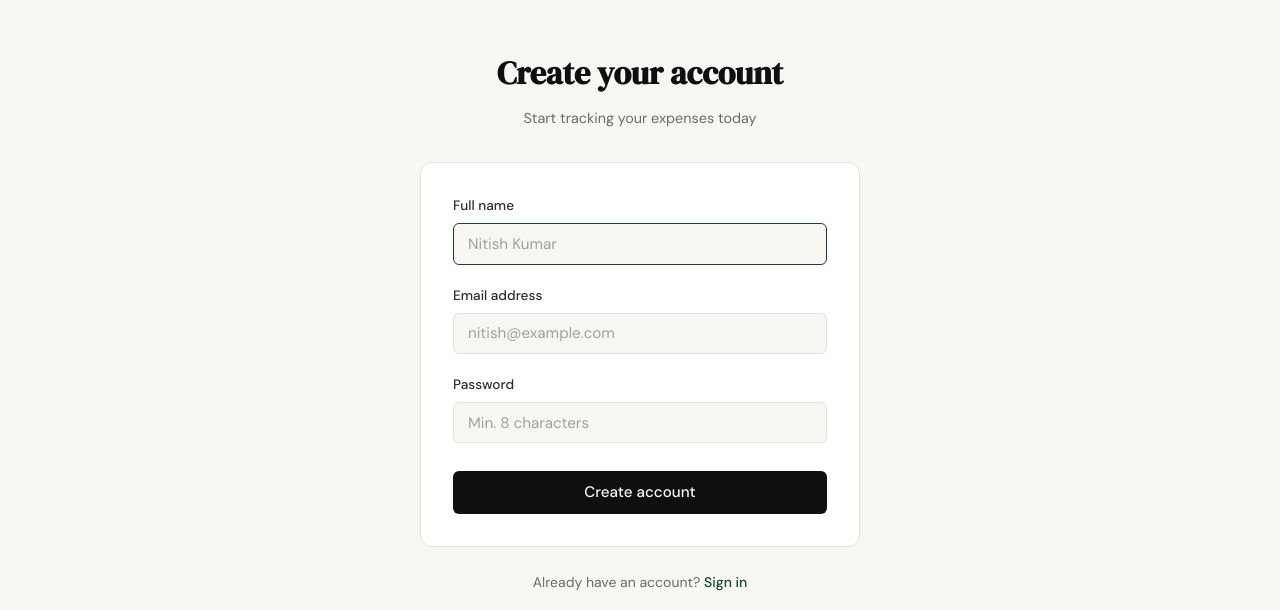
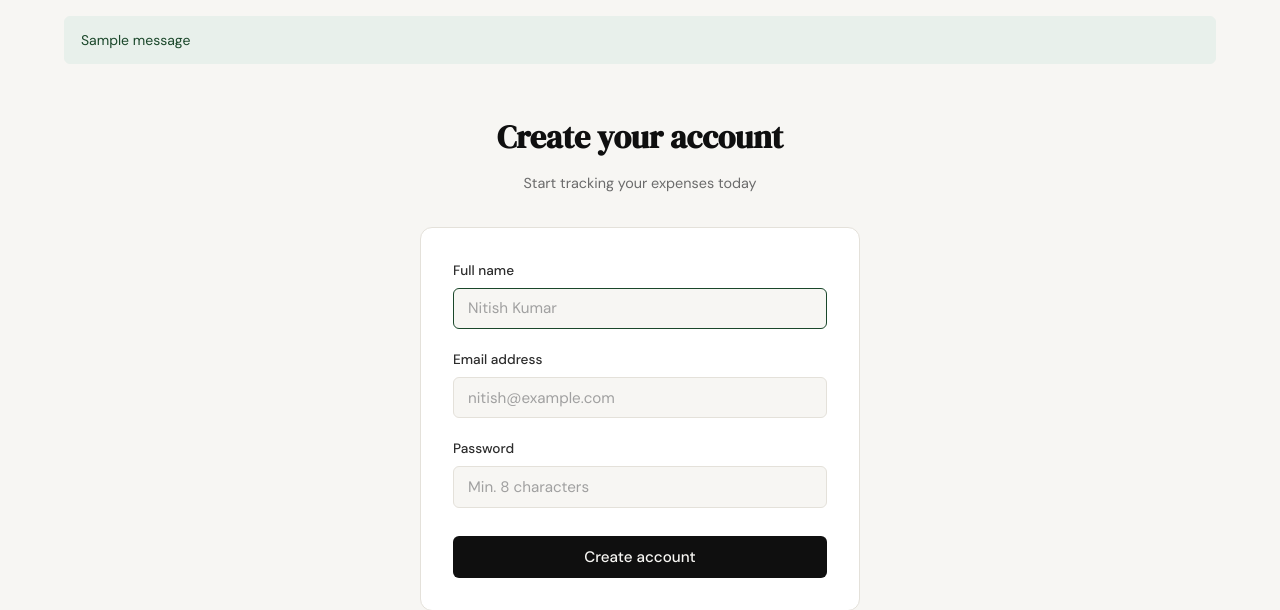
Before and after one commit to vishalmali06/spendly, a Flask app: page /register in a window 1280 px wide. Shown: the part 61-671 px from the top of the page. Run offline with Flask 3, Linux system fonts and the light colour scheme; one stand-in notice (Sample message) is shown.

Commit message:
add resitration feature

```diff
--- a/app.py
+++ b/app.py
@@ -1,8 +1,12 @@
-from flask import Flask, render_template
+import os
+import sqlite3
 
-from database.db import get_db, init_db, seed_db
+from flask import Flask, abort, flash, redirect, render_template, request, url_for
+
+from database.db import create_user, get_user_by_email, init_db, seed_db
 
 app = Flask(__name__)
+app.secret_key = os.environ.get("SPENDLY_SECRET_KEY", "dev-only-not-secret")
 
 with app.app_context():
     init_db()
@@ -18,9 +22,42 @@ def landing():
     return render_template("landing.html")
 
 
-@app.route("/register")
+@app.route("/register", methods=["GET", "POST"])
 def register():
-    return render_template("register.html")
+    if request.method == "GET":
+        return render_template("register.html", form={})
+
+    name = request.form.get("name", "").strip()
+    email = request.form.get("email", "").strip().lower()
+    password = request.form.get("password", "")
+    form = {"name": name, "email": email}
+
+    error = None
+    if not (1 <= len(name) <= 80):
+        error = "Please enter your name (1–80 characters)."
+    elif not (5 <= len(email) <= 120) or "@" not in email or "." not in email:
+        error = "Please enter a valid email address."
+    elif len(password) < 8:
+        error = "Password must be at least 8 characters."
+    elif get_user_by_email(email) is not None:
+        error = "An account with that email already exists."
+
+    if error:
+        return render_template("register.html", error=error, form=form)
+
+    try:
+        create_user(name, email, password)
+    except sqlite3.IntegrityError:
+        return render_template(
+            "register.html",
+            error="An account with that email already exists.",
+            form=form,
+        )
+    except sqlite3.Error:
+        abort(500)
+
+    flash("Account created — please sign in.", "success")
+    return redirect(url_for("login"))
 
 
 @app.route("/login")
--- a/database/db.py
+++ b/database/db.py
@@ -68,6 +68,30 @@ def init_db():
         conn.close()
 
 
+def create_user(name, email, password):
+    conn = get_db()
+    try:
+        with conn:
+            cur = conn.execute(
+                "INSERT INTO users (name, email, password_hash) VALUES (?, ?, ?)",
+                (name, email, generate_password_hash(password)),
+            )
+            return cur.lastrowid
+    finally:
+        conn.close()
+
+
+def get_user_by_email(email):
+    conn = get_db()
+    try:
+        return conn.execute(
+            "SELECT id, name, email, password_hash FROM users WHERE email = ?",
+            (email,),
+        ).fetchone()
+    finally:
+        conn.close()
+
+
 def seed_db():
     conn = get_db()
     try:
--- a/static/css/style.css
+++ b/static/css/style.css
@@ -832,3 +832,35 @@ a { color: inherit; text-decoration: none; }
         right: 0;
     }
 }
+
+/* ------------------------------------------------------------------ */
+/* Flash messages                                                      */
+/* ------------------------------------------------------------------ */
+
+.flash-messages {
+    max-width: var(--max-width);
+    margin: 1rem auto 0;
+    padding: 0 1.5rem;
+    display: flex;
+    flex-direction: column;
+    gap: 0.5rem;
+}
+
+.flash {
+    border-radius: var(--radius-sm);
+    padding: 0.75rem 1rem;
+    font-size: 0.875rem;
+    border: 1px solid var(--border);
+}
+
+.flash-success {
+    background: var(--accent-light);
+    color: var(--accent);
+    border-color: var(--accent-light);
+}
+
+.flash-error {
+    background: var(--danger-light);
+    color: var(--danger);
+    border-color: var(--danger-light);
+}
--- a/templates/base.html
+++ b/templates/base.html
@@ -26,6 +26,15 @@
     </nav>
 
     <main class="main-content">
+        {% with messages = get_flashed_messages(with_categories=true) %}
+            {% if messages %}
+                <div class="flash-messages">
+                    {% for category, message in messages %}
+                        <div class="flash flash-{{ category }}">{{ message }}</div>
+                    {% endfor %}
+                </div>
+            {% endif %}
+        {% endwith %}
         {% block content %}{% endblock %}
     </main>
 
--- a/templates/register.html
+++ b/templates/register.html
@@ -17,17 +17,19 @@
             <div class="auth-error">{{ error }}</div>
             {% endif %}
 
-            <form method="POST" action="/register">
+            <form method="POST" action="{{ url_for('register') }}">
                 <div class="form-group">
                     <label for="name">Full name</label>
                     <input type="text" id="name" name="name"
                            class="form-input" placeholder="Nitish Kumar"
+                           value="{{ form.name|default('') }}"
                            required autofocus>
                 </div>
                 <div class="form-group">
                     <label for="email">Email address</label>
                     <input type="email" id="email" name="email"
                            class="form-input" placeholder="nitish@example.com"
+                           value="{{ form.email|default('') }}"
                            required>
                 </div>
                 <div class="form-group">
```
Also changed, not shown: tests/conftest.py (added, +22 -0 lines), tests/test_register.py (added, +44 -0 lines), .claude/specs/02-registration.md (added), tests/__init__.py (added).
